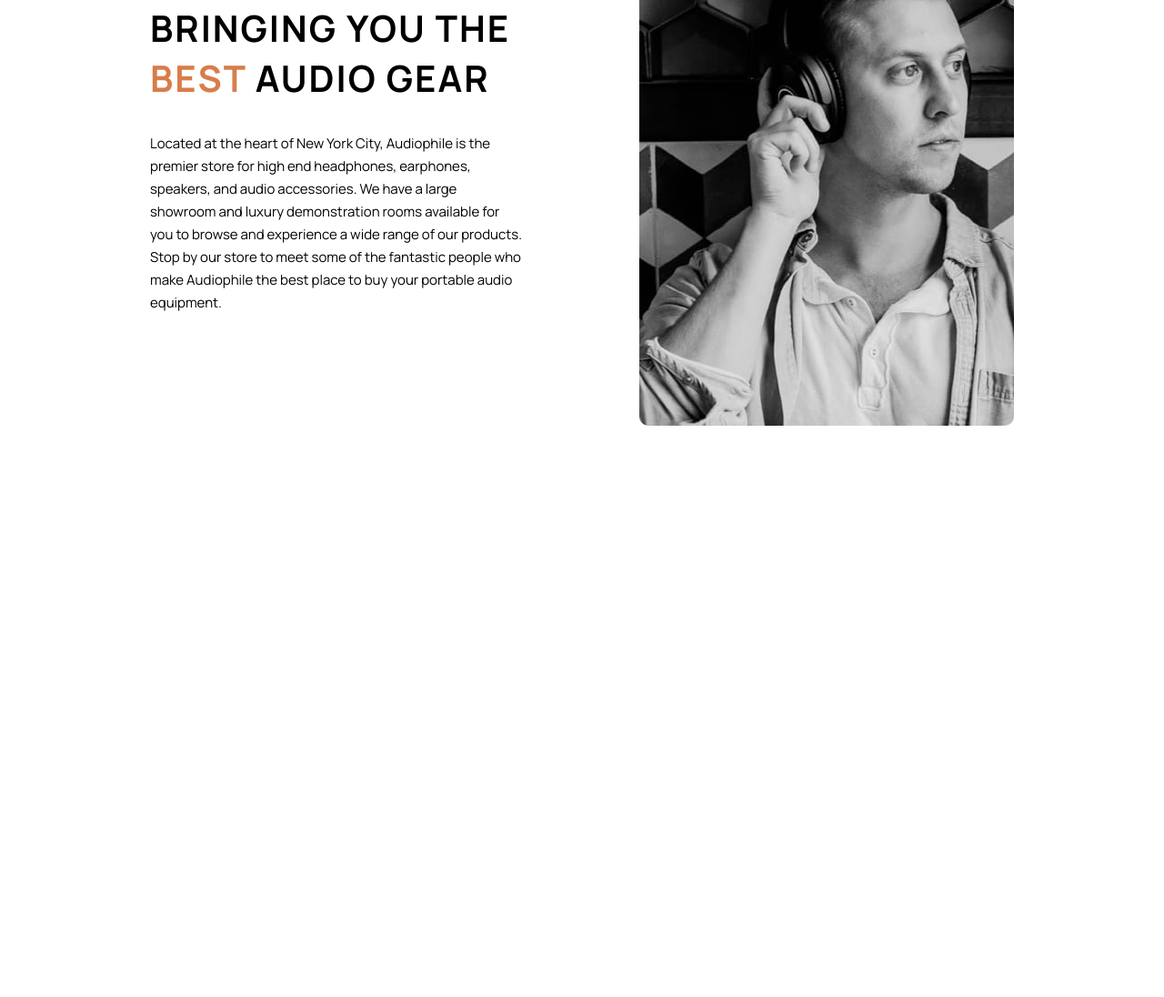
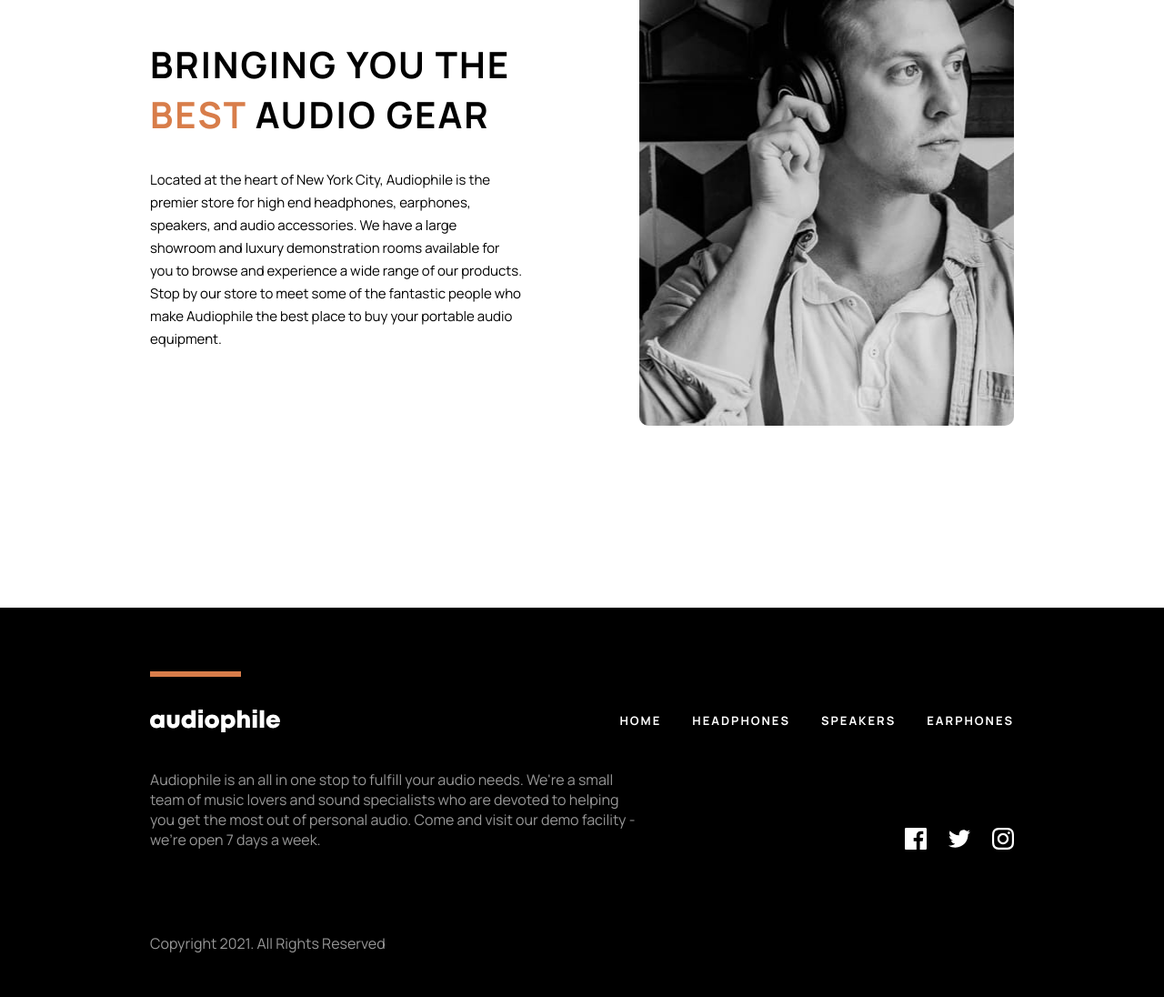
Before and after one commit to CESAR-JARAMILLO/audiophile, a plain HTML site: page index.html in a window 1280 px wide. Shown: the part 2926-4022 px from the top of the page at 91% size. Before the commit the page ends 3394 px from the top, so only its background shows below. Drawn offline with Linux system fonts and the light colour scheme.

Commit message:
created and styled footr section

```diff
--- a/desktop-styles.css
+++ b/desktop-styles.css
@@ -136,10 +136,61 @@ img {
   background-image: url('images/shared/desktop/image-best-gear.jpg');
   height: 588px;
   width: 50%;
+  margin-bottom: 200px;
 }
 
 .about-content {
  text-align: left;
   width: 50%;
 }
+
+/* <!-- Footer --> */
+
+.footer {
+  gap: 36px;
+  padding: 70px 165px 48px 165px;
 }
+
+.bottom-footer {
+  width: 100%;
+  display: flex;
+  justify-content: space-between;
+  margin-top: 56px;
+}
+
+.footer-links a {
+  text-decoration: none;
+  color: #fff;
+  font-weight: bold;
+  font-size: 13px;
+  letter-spacing: 2px;
+  text-transform: uppercase;
+}
+
+.footer-socials {
+  display: none;
+}
+
+.desktop-footer-flex-top {
+  flex-direction: row;
+  justify-content: space-between;
+  width: 100%;
+}
+
+.desktop-footer-flex {
+  display: flex;
+  justify-content: space-between;
+  width: 100%;
+}
+
+.footer-text {
+  width: 540px;
+}
+
+.desktop-footer-socials {
+  display: flex;
+  gap: 24px;
+  align-self: flex-end;
+}
+
+}
--- a/index.html
+++ b/index.html
@@ -129,5 +129,41 @@
   </section>
 
   <!-- Footer -->
+  <footer class="footer">
+      <div class="stripe"></div>
+      <div class="desktop-footer-flex-top">
+        <div class="footer-logo">
+          <img src="./audiophile.svg" alt="logo">
+        </div>
+        <div class="footer-links">
+          <ul>
+            <li><a href="#">Home</a></li>
+            <li><a href="#">Headphones</a></li>
+            <li><a href="#">Speakers</a></li>
+            <li><a href="#">Earphones</a></li>
+          </ul>
+        </div>
+      </div>
+      <div class="desktop-footer-flex">
+        <p class="footer-text">
+          Audiophile is an all in one stop to fulfill your audio needs. We're a small team of music lovers and sound specialists who are devoted to helping you get the most out of personal audio. Come and visit our demo facility - we’re open 7 days a week.
+        </p>
+        <div class="desktop-footer-socials">
+          <img src="./facebook.svg" alt="facebook">
+          <img src="./twitter.svg" alt="twitter">
+          <img src="./instagram.svg" alt="instagram">
+        </div>
+      </div>
+
+      <div class="bottom-footer">
+        <p class="copyright">Copyright 2021. All Rights Reserved</p>
+
+        <div class="footer-socials">
+          <img src="./facebook.svg" alt="facebook">
+          <img src="./twitter.svg" alt="twitter">
+          <img src="./instagram.svg" alt="instagram">
+        </div>
+      </div>
+  </footer>
 </body>
 </html>
--- a/styles.css
+++ b/styles.css
@@ -326,4 +326,59 @@ h2 {
 .about-content p {
   font-size: 15px;
   line-height: 25px;
+  margin-bottom: 120px;
 }
+
+/* <!-- Footer --> */
+
+.footer {
+  background-color: #000;
+  color: #979797;
+  display: flex;
+  flex-direction: column;
+  align-items: center;
+  gap: 48px;
+  padding: 0 24px;
+  text-align: center;
+}
+
+.footer-links ul {
+  display: flex;
+  flex-direction: column;
+  gap: 24px;
+}
+
+.footer-links a {
+  text-decoration: none;
+  color: #fff;
+  font-weight: bold;
+  font-size: 13px;
+  letter-spacing: 2px;
+  text-transform: uppercase;
+}
+
+.footer-socials {
+  display: flex;
+  justify-content: center;
+  align-items: center;
+  gap: 16px;
+  margin-bottom: 38px;
+  margin-top: 24px;
+}
+
+.stripe {
+  height: 1px;
+  width: 100px;
+  color: #D87D4A;
+  border: 3px solid #D87D4A;
+}
+
+.desktop-footer-socials {
+  display: none;
+}
+
+.desktop-footer-flex-top {
+  display: flex;
+  flex-direction: column;
+  gap: 24px;
+}
--- a/tablet-styles.css
+++ b/tablet-styles.css
@@ -105,4 +105,47 @@
   font-size: 40px;
 }
 
+/* <!-- Footer --> */
+
+.footer {
+  align-items: start;
+  gap: 32px;
+  padding: 56px 40px 0 40px;
+  text-align: start;
 }
+
+.footer-links ul {
+  flex-direction: row;
+  gap: 34px;
+}
+
+.bottom-footer {
+  width: 100%;
+  display: flex;
+  justify-content: space-between;
+  margin-top: 48px;
+}
+
+.footer-links a {
+  text-decoration: none;
+  color: #fff;
+  font-weight: bold;
+  font-size: 13px;
+  letter-spacing: 2px;
+  text-transform: uppercase;
+}
+
+.footer-socials {
+  display: flex;
+  justify-content: center;
+  align-items: center;
+  gap: 16px;
+  margin-bottom: 46px;
+  margin-top: 0;
+}
+
+.desktop-footer-flex-top {
+  gap: 34px;
+}
+
+}
```
Also changed, not shown: facebook.svg (added), instagram.svg (added), twitter.svg (added).
